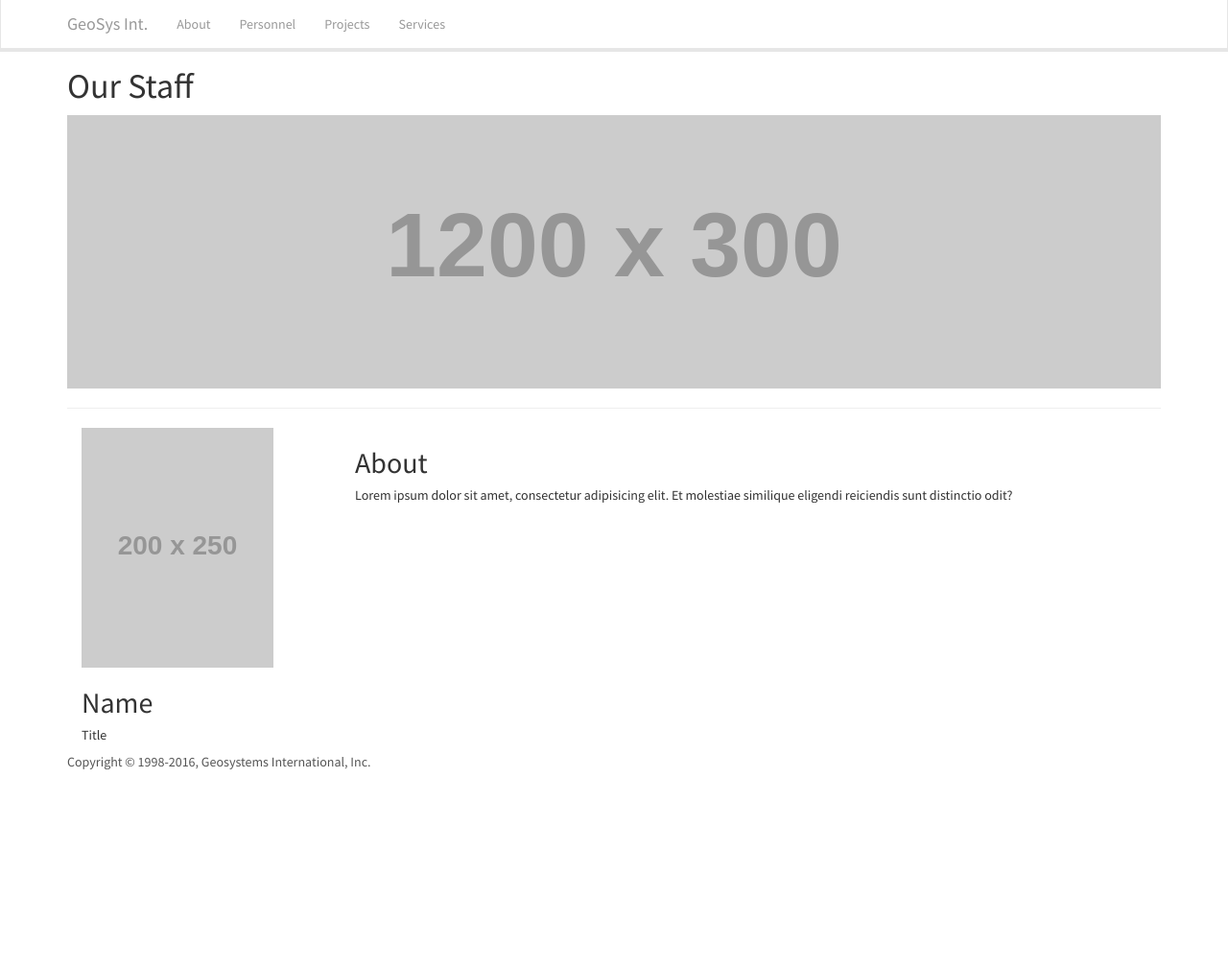
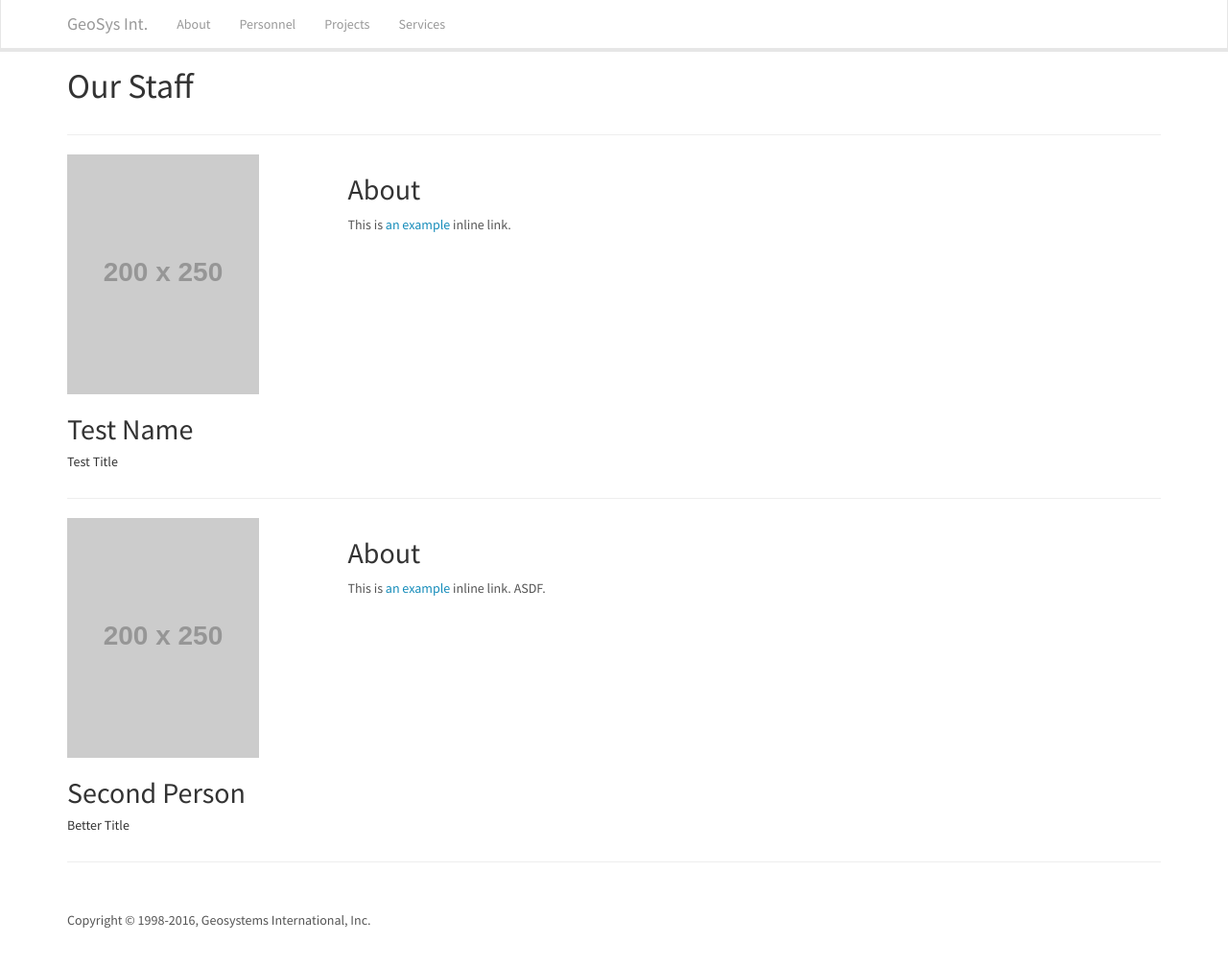
Before and after one commit to marioerossi/geosysint, a Jekyll site: the page built from personnel.html, in a window 1280 px wide and 1029 px high. Shown: the top 1007 px of the window at 96% size. Built offline with Jekyll 4.4.1, drawn with Linux system fonts in a browser that asks for light colours; nearby versions of some CDN libraries.

Commit message:
Added personnel.

```diff
--- /dev/null
+++ b/_data/members.csv
@@ -0,0 +1,3 @@
+name,title,about
+Test Name,Test Title,"This is [an example](http://example.com/ ""Title"") inline link."
+Second Person,Better Title,"This is [an example](http://example.com/ ""Title"") inline link. ASDF."
--- a/personnel.html
+++ b/personnel.html
@@ -7,21 +7,24 @@ permalink: /personnel/
 <div class="row">
     <div class="col-lg-12">
         <h1>Our Staff</h1>
-        <img class="img-responsive" src="http://placehold.it/1200x300" alt="Our Staff">
     </div>
 </div>
 <!-- /.row-->
+
+{% for member in site.data.members %}
 <hr>
-<div class"row">
+<div class="row">
     <div class="col-lg-3">
         <img src="http://placehold.it/200x250" href="#">
-        <h2>Name</h2>
-        <h5>Title</h5>
+        <h2>{{ member.name }}</h2>
+        <h5>{{ member.title }}</h5>
     </div>
     <div class="col-lg-9">
         <h2>About</h2>
-        <h5>Lorem ipsum dolor sit amet, consectetur adipisicing elit. Et molestiae similique eligendi reiciendis sunt distinctio odit?</h5>
+        {{ member.about | markdownify }}
     </div>
 </div>
 <!-- /.row-->
+{% endfor %}
+
 <!-- Copy above for all contractors-->
```
